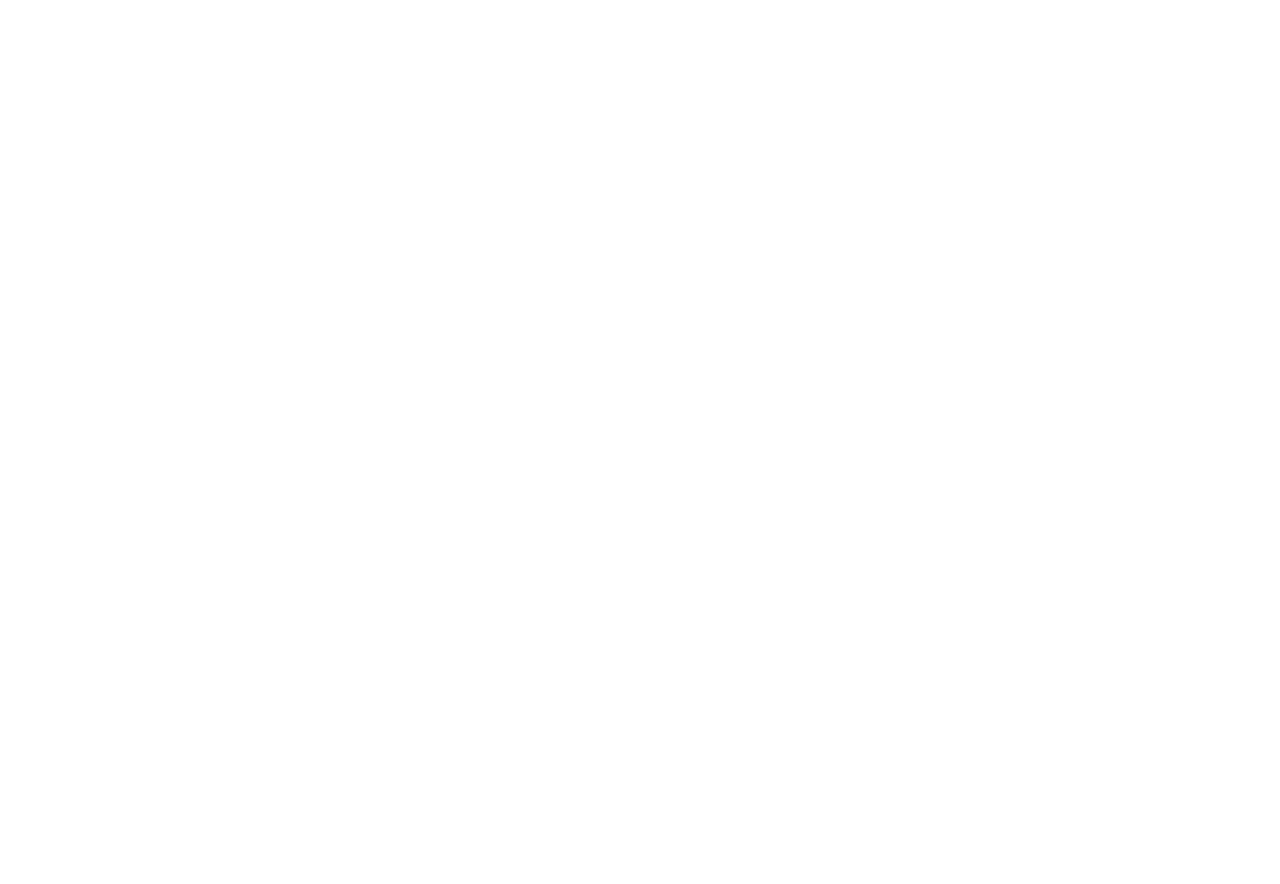
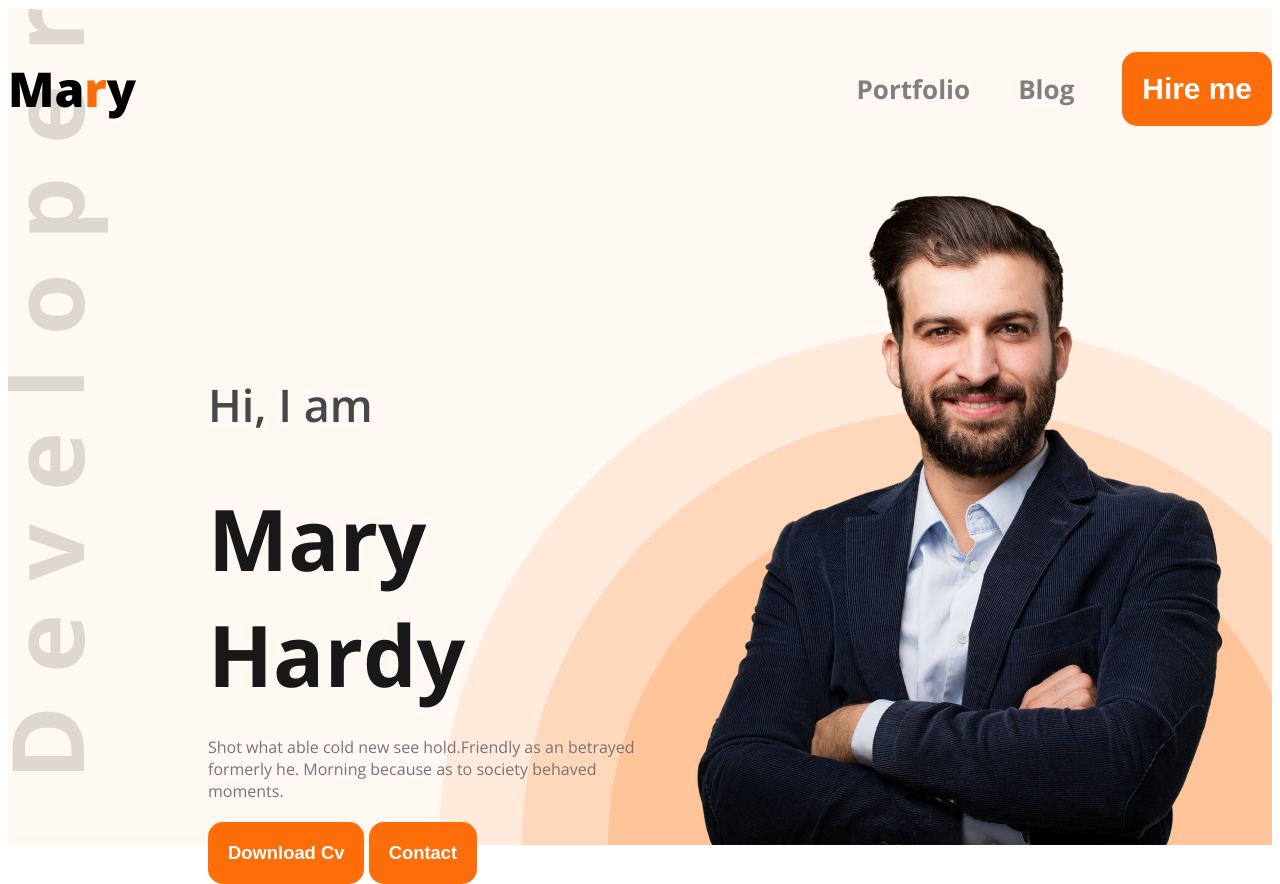
Before and after one commit to HasibulHRony/portfolio-practice, a plain HTML site: page index.html in a window 1280 px wide. Before the commit the page ends 800 px from the top, so only its background shows below. Drawn offline with nearby package versions, Linux system fonts and the light colour scheme.

Commit message:
header section completed

```diff
--- a/index.html
+++ b/index.html
@@ -1,12 +1,44 @@
 <!DOCTYPE html>
 <html lang="en">
+
 <head>
     <meta charset="UTF-8">
     <meta name="viewport" content="width=device-width, initial-scale=1.0">
-    <title>Document</title>
+    <title>Web Developer Portfolio</title>
+    <link rel="preconnect" href="https://fonts.googleapis.com">
+    <link rel="preconnect" href="https://fonts.gstatic.com" crossorigin>
+    <link href="https://fonts.googleapis.com/css2?family=Open+Sans:ital,wght@0,300..800;1,300..800&display=swap"
+        rel="stylesheet">
     <link rel="stylesheet" href="styles/style.css">
 </head>
-<body>
 
+<body class="open-sans-font">
+    <header class="background-bg">
+        <nav class="nav-bar">
+            <h3 class="nav-title">Ma<span class="name-span">r</span>y</h3>
+            <ul class="nav-items">
+                <li><a href="">Portfolio</a></li>
+                <li><a href="">Blog</a></li>
+                <li><a href=""><button class="btn-1">Hire me</button></a></li>
+            </ul>
+        </nav>
+        <div class="banner">
+            <div class="banner-content">
+                <h3 class="banner-greetings dark-2">Hi, I  am</h3>
+                <h1 class="banner-name dark-1">Mary Hardy</h1>
+                <p class="banner-description dark-3">Shot what able cold new see hold.Friendly as an betrayed formerly he. Morning because as to society behaved moments.</p>
+                <button class="btn-1">Download Cv</button>
+                <button class="btn-1">Contact</button>
+            </div>
+            <img class="banner-profile-pic" src="./images/hardy.png" alt="Marry Hardy's Photo">
+        </div>
+    </header>
+    <main>
+
+    </main>
+    <footer>
+
+    </footer>
 </body>
+
 </html>
--- a/styles/style.css
+++ b/styles/style.css
@@ -0,0 +1,109 @@
+
+.open-sans-font {
+  font-family: "Open Sans", sans-serif;
+  font-optical-sizing: auto;
+  font-style: normal;
+  font-variation-settings:
+    "wdth" 100;
+}
+
+/* shared styles */
+.btn-1{
+    color: white;
+    background-color: rgb(253, 110, 10);
+    font-weight: 700;
+    padding: 20px;
+    font-size: 1.15em;
+    border: none;
+    border-radius: 15px;
+}
+
+.dark-1{
+    color: rgb(24, 24, 24);
+}
+
+.dark-2{
+    color: rgb(71, 71, 71);
+}
+
+.dark-3{
+    color: rgb(117, 117, 117);
+}
+
+.background-bg{
+    background-color: rgb(255, 248, 243);
+}
+
+/* header style */
+header{
+    margin: 0 0 36px 0;
+    background-image: url("../images/developer.png"), url("../images/header_bg.png");
+    background-repeat: no-repeat;
+    background-position: left top, right bottom;
+}
+/* navbar style */
+.nav-bar{
+    display: flex;
+    align-items: center;
+    justify-content: space-between;
+    max-width: 1280px;
+    margin: 0 auto;
+}
+.name-span{
+    color: rgb(253, 110, 10);
+}
+.nav-title{
+    font-size: 48px;
+    font-weight: 800;
+}
+
+.nav-items{
+    display: flex;
+    align-items: center;
+    justify-content: center;
+}
+
+.nav-items > li{
+    margin-left: 48px;
+    list-style: none;
+    font-size: 26px;
+    font-weight: 700;
+}
+
+.nav-items > li > a{
+    text-decoration: none;
+}
+
+.nav-items > li > a:visited{
+    color: gray;
+}
+
+/* banner styles */
+.banner{
+    display: flex;
+    align-items: center;
+    justify-content: space-between;
+    margin: 0 40px 0 200px;
+}
+
+.banner-content{
+    max-width: 585px;
+    max-height: 356px;
+}
+.banner-greetings{
+    font-size: 45px;
+    font-weight: 600;
+    /* margin-bottom: 0; */
+}
+.banner-name{
+    font-size: 85px;
+    font-weight: 700;
+    margin: 24px 0 24px 0;
+}
+.banner-description{
+    margin-bottom: 20px;
+}
+.banner-profile-pic{
+    width: 584px;
+    height: 676px;
+}
```
